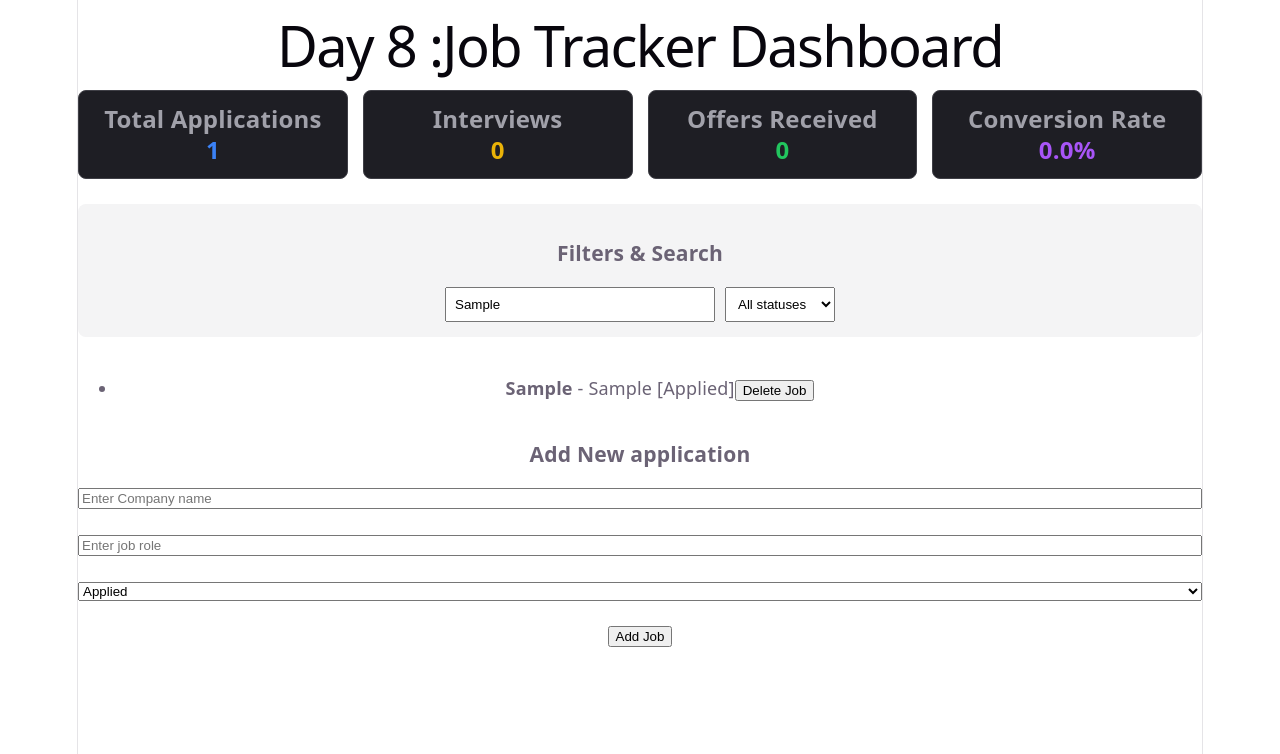
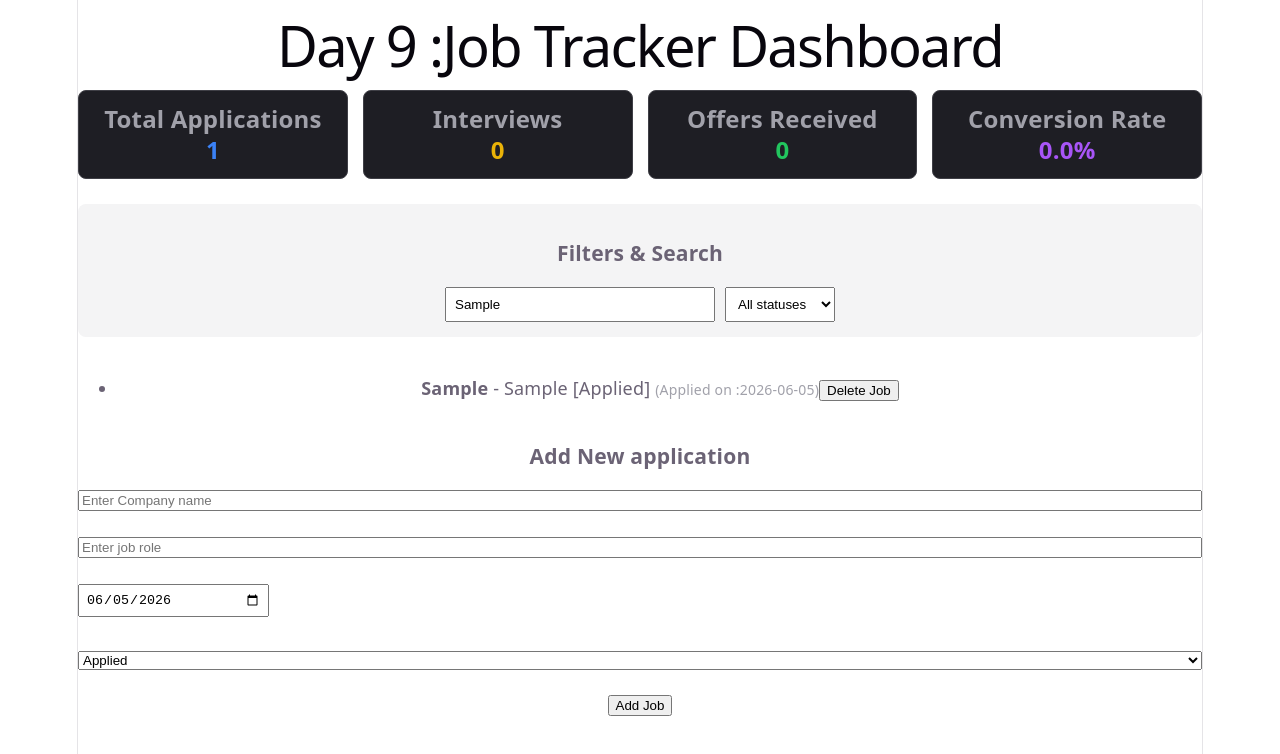
Before and after one commit to emailforabhiraj369-oss/dev-tracker, a React (Vite) app: page / in a window 1280 px wide. Both pictures are taken after typing "Sample", "Sample", "Sample" into the empty fields and a click on the button "Add Job". Shown: the top 754 px of the page. Built offline with nearby package versions, Linux system fonts and the light colour scheme.

Commit message:
day 9 - add native date logging input with ISO string schema support

```diff
--- a/src/App.jsx
+++ b/src/App.jsx
@@ -18,6 +18,10 @@ function App() {
   const [companyInput, setCompanyInput] = useState("");
   const [roleInput, setRoleInput] = useState("");
   const [statusInput, setStatusInput] = useState("Applied");
+
+  // Day 9: State for tracking applications date(default to today's YYYY-MM-DD)
+  const [dateInput, setDateInput] = useState(() => new Date().toISOString().split('T')[0]);
+  // =============================================================================================
   const [applications, setApplications] = useState(() => {
     const savedApps = localStorage.getItem("dev-tracker-apps");
     console.log('1. Reading from localStorage on load:', savedApps)
@@ -25,8 +29,8 @@ function App() {
   });
 
   // Day 7 :Search  and filter state grouped with ither states
-  const [searchQuery,setSearchQuery]=useState("");
-  const [filterStatus,setFilterStatus]=useState("All");
+  const [searchQuery, setSearchQuery] = useState("");
+  const [filterStatus, setFilterStatus] = useState("All");
 
   // =================================
   // 2.SIDE EFFECTS(USEeFFECT)
@@ -42,27 +46,27 @@ function App() {
   //  3. DERIVED STATE ENGINES
   // =================================
   // Day7 :Filter engine combining search and status
-    const filteredApplications=applications.filter((job)=>{
-      const matchesSearch=
+  const filteredApplications = applications.filter((job) => {
+    const matchesSearch =
       job.company.toLowerCase().includes(searchQuery.toLowerCase()) ||
       job.role.toLowerCase().includes(searchQuery.toLowerCase());
 
     // check if status dropwown matches or if"All" is selected
-      const matchesStatus=filterStatus === "All" || job.status === filterStatus;
+    const matchesStatus = filterStatus === "All" || job.status === filterStatus;
 
     return matchesSearch && matchesStatus;
   });
 
   // Day 8 -Performance metric board CALCULATIONS
 
-    const totalApps =applications.length;
+  const totalApps = applications.length;
 
   const totalInterviews = applications.filter(job => job.status === "Interviewing").length;
-    const totalOffers = applications.filter(job => job.status ==="Offered").length;
+  const totalOffers = applications.filter(job => job.status === "Offered").length;
 
 
   // to prevent division by zero if there a re no applications yet
-    const conversionRate = totalApps > 0 ?((totalInterviews /totalApps) *100).toFixed(1) : "0.0";
+  const conversionRate = totalApps > 0 ? ((totalInterviews / totalApps) * 100).toFixed(1) : "0.0";
 
 
 
@@ -82,7 +86,10 @@ function App() {
       id: Date.now(),
       company: companyInput,
       role: roleInput,
-      status: statusInput
+      status: statusInput,
+
+      // Day 9: Storing the date value
+      date: dateInput
 
     }
     setApplications([...applications, customJob]);
@@ -91,6 +98,9 @@ function App() {
 
     setRoleInput("");
     setStatusInput("Applied");
+
+    // Day9 :Reset input back to today's date
+    setDateInput(new Date().toISOString().split('T')[0]);
   }
 
   // Day6 filter and delete wrt job.id
@@ -107,45 +117,45 @@ function App() {
   return (
     <>
 
-          <h1>Day 8 :Job Tracker Dashboard</h1>
+      <h1>Day 9 :Job Tracker Dashboard</h1>
 
 
       {/* Day 8: Permormance metrics Dashboard Row */}
       <div className='metrics-container'>
         <div className="metric-card">
           <h4>Total Applications</h4>
-          <p style={{ color : '#3b82f6'}}>{totalApps}</p>
+          <p style={{ color: '#3b82f6' }}>{totalApps}</p>
         </div>
         <div className="metric-card">
           <h4>Interviews</h4>
-          <p style={{ color : '#eab308'}}>{totalInterviews}</p>
+          <p style={{ color: '#eab308' }}>{totalInterviews}</p>
         </div>
         <div className="metric-card">
           <h4>Offers Received</h4>
-          <p style={{ color : '#22c55e'}}>{totalOffers}</p>
+          <p style={{ color: '#22c55e' }}>{totalOffers}</p>
         </div>
         <div className="metric-card">
           <h4>Conversion Rate</h4>
-          <p style={{ color : '#a855f7'}}>{conversionRate}%</p>
+          <p style={{ color: '#a855f7' }}>{conversionRate}%</p>
         </div>
 
 
       </div>
       {/* Day7: filter & search input section */}
 
-    <div style={{backgroundColor: '#f4f4f5',padding: '15px',borderRadius:'8px',marginBottom:'20px'}}>
+      <div style={{ backgroundColor: '#f4f4f5', padding: '15px', borderRadius: '8px', marginBottom: '20px' }}>
 
         <h3>Filters & Search</h3>
         <input type="text"
           placeholder='Search company or role ...'
           value={searchQuery}
           onChange={(e) => setSearchQuery(e.target.value)}
-    style={{padding:'8px', marginRight: '10px', width: '250px'}}
+          style={{ padding: '8px', marginRight: '10px', width: '250px' }}
 
         />
         <select value={filterStatus}
           onChange={(e) => setFilterStatus(e.target.value)}
-    style={{padding :'8px'}}
+          style={{ padding: '8px' }}
         >
           <option value="All">All statuses</option>
           <option value="Applied">Applied</option>
@@ -159,13 +169,13 @@ function App() {
       {/* Displaying the application list */}
       <ul>
         {filteredApplications.map((job) => {
-          const { id, role, company, status } = job;
-          return (<li key={id}>  <strong>{company}</strong> - {role} [{status}]
+          const { id, role, company, status, date } = job;
+          return (<li key={id}>  <strong>{company}</strong> - {role} [{status}] <span style={{ color: '#a1a1aa', fontSize: '14px' }} >(Applied on :{date || "N/A"})</span>
             <button onClick={() => deleteJob(id)}>Delete Job</button>
 
           </li>)
         })}
-        {filteredApplications.length ===0 && <p style={{color:'gray'}}>No application match your criteria</p>}
+        {filteredApplications.length === 0 && <p style={{ color: 'gray' }}>No application match your criteria</p>}
       </ul>
 
       <h3>Add New application</h3>
@@ -184,6 +194,16 @@ function App() {
         value={roleInput}
         onChange={(e) => setRoleInput(e.target.value)} />
       <br />
+
+
+      {/* Day 9 :custom Date Input Field */}
+      <input type="date"
+        placeholder='Enter date'
+        value={dateInput}
+        onChange={(e) => setDateInput(e.target.value)}
+        style={{ padding: '6px', marginBottom: '8px', width: '175px' }} />
+      <br />
+
       <select value={statusInput}
         onChange={(e) => setStatusInput(e.target.value)}
       >
```
Lines whose indentation alone changed are shown as unchanged.
